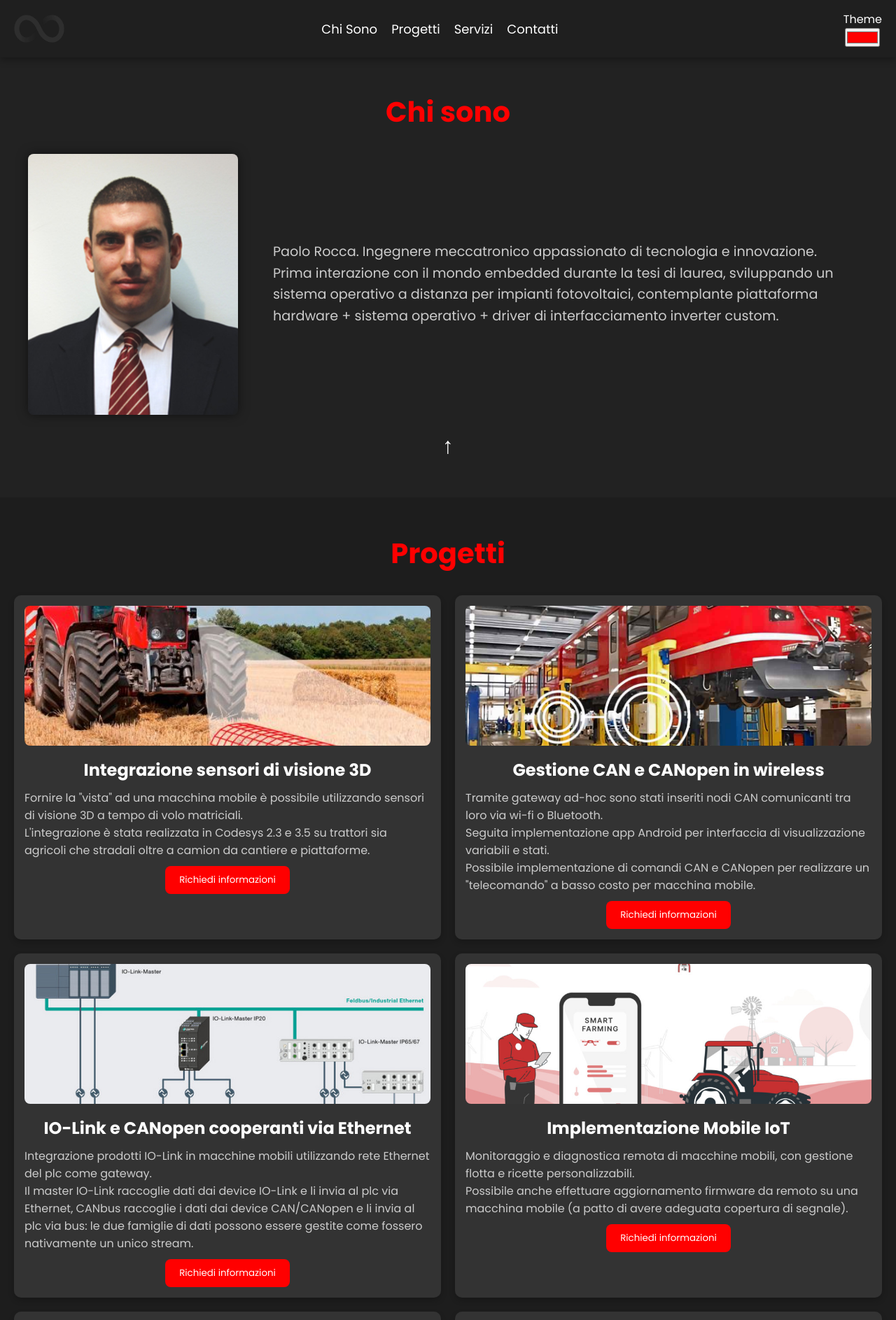
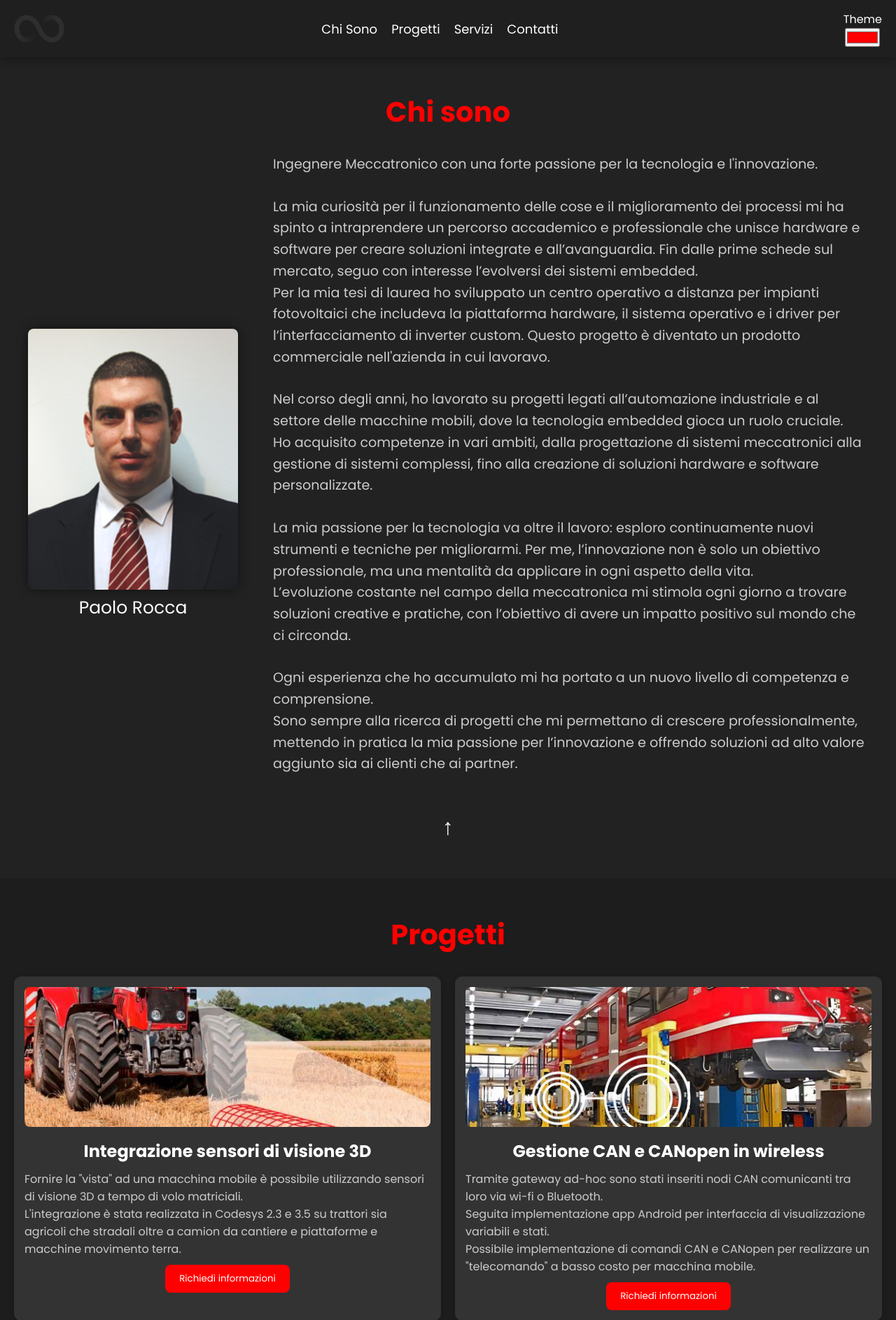
Before and after one commit to PaoloRocca/Repo, a Flask app: page / in a window 1280 px wide. Shown: the top 1887 px of the page at 70% size. Run offline with Flask 3, Linux system fonts and the light colour scheme; some libraries are stand-ins or nearby versions.

Commit message:
Intro text and layout reviewed

```diff
--- a/app.py
+++ b/app.py
@@ -6,5 +6,9 @@ app = Flask(__name__)
 def home():
     return render_template('index.html')
 
+@app.route('/privacy-policy')
+def policy():
+    return render_template('policy.html')
+
 if __name__ == '__main__':
     app.run(debug=True) #Si può considerare la medesima string anche per deploy!
--- a/static/css/style.css
+++ b/static/css/style.css
@@ -155,9 +155,9 @@ section {
 .intro__content {
     display: flex;
     align-items: center;
-    gap: 30px;
     margin-top: 30px;
     padding: 0 20px;
+    gap: 30px;  /* Spaziatura tra le sezioni */
 }
 
 .intro__image {
@@ -173,6 +173,10 @@ section {
     transition: all 0.3s ease; /* Animazione morbida per la transizione */
 }
 
+.intro__image figcaption {
+    font-size: 25px; /* Dimensione testo didascalia */
+}
+
 .intro__image:hover {
     box-shadow: 0 0 25px rgba(0, 0, 0, 0.8); /* Ombra più intensa quando si passa sopra */
 }
@@ -184,10 +188,12 @@ section {
     max-width: auto; /* Limita la larghezza del testo per evitare che diventi troppo largo */
     margin-left: 20px; /* Aggiungi spazio tra l'immagine e il testo */
     text-align: left;
+    flex-direction: column;
 }
 
 .intro__text p {
     display: flex;
+    margin-bottom: 30px;
     line-height: 1.6; /* Aumenta la leggibilità del testo */
 }
 
--- a/static/js/script.js
+++ b/static/js/script.js
@@ -32,7 +32,7 @@ function loadGoogleAnalytics() {
 
 document.addEventListener("DOMContentLoaded", function () {
     const infoButtons = document.querySelectorAll('.info-btn');
-    const messageTextArea = document.getElementById('message'); // La textarea dei contatti
+    const messageTextArea = document.getElementById('message'); // Textarea dei contatti
 
     // Gestione dei bottoni "Richiedi informazioni"
     infoButtons.forEach(button => {
@@ -41,8 +41,7 @@ document.addEventListener("DOMContentLoaded", function () {
             const projectNumber = this.getAttribute('data-project');
             // Compila automaticamente la textarea con il nome del progetto
             messageTextArea.value = "Richiesta informazioni su Progetto " + projectNumber + ":\n";
-
-            // Puoi anche scorrere la pagina fino alla sezione contatti se vuoi che l'utente arrivi lì subito
+            // Scorri la pagina fino alla sezione contatti
             document.getElementById('contact').scrollIntoView({ behavior: 'smooth' });
         });
     });
@@ -85,7 +84,7 @@ document.addEventListener("DOMContentLoaded", function () {
                 "message": "Questo sito utilizza i cookie per migliorare l'esperienza dell'utente. Proseguendo nella navigazione, accetti l'uso dei cookie.",
                 "dismiss": "Accetto",
                 "link": "Maggiori informazioni",
-                "href": "/privacy-policy"  // Link alla tua privacy policy
+                "href": "/privacy-policy"  // Link a privacy policy
             },
             onStatusChange: function(status) {
                 if (status === 'allow') {
--- a/templates/index.html
+++ b/templates/index.html
@@ -34,12 +34,39 @@
         <h2>Chi sono</h2>
         <div class="intro__content">
             <div class="intro__image">
-                <img src="static/images/pr.jpg" alt="Paolo Rocca">
+                <figure>
+                    <img src="static/images/pr.jpg" alt="Paolo Rocca">
+                    <figcaption>Paolo Rocca</figcaption>
+                </figure>
             </div>
             <div class="intro__text">
-                <p>Paolo Rocca. Ingegnere meccatronico appassionato di tecnologia e innovazione.<br/>
-                    Prima interazione con il mondo embedded durante la tesi di laurea, sviluppando un sistema operativo a distanza per
-                    impianti fotovoltaici, contemplante piattaforma hardware + sistema operativo + driver di interfacciamento inverter custom.<br/>
+                <p>
+                    Ingegnere Meccatronico con una forte passione per la tecnologia e l'innovazione.
+                </p>
+                <p>
+                    La mia curiosità per il funzionamento delle cose e il miglioramento dei processi mi ha spinto a intraprendere un percorso
+                    accademico e professionale che unisce hardware e software per creare soluzioni integrate e all’avanguardia.
+                    Fin dalle prime schede sul mercato, seguo con interesse l’evolversi dei sistemi embedded.<br/>
+                    Per la mia tesi di laurea ho sviluppato un centro operativo a distanza per impianti fotovoltaici che includeva la
+                    piattaforma hardware, il sistema operativo e i driver per l’interfacciamento di inverter custom. Questo progetto è
+                    diventato un prodotto commerciale nell'azienda in cui lavoravo.
+                </p>
+                <p>
+                    Nel corso degli anni, ho lavorato su progetti legati all’automazione industriale e al settore delle macchine mobili,
+                    dove la tecnologia embedded gioca un ruolo cruciale. <br/>
+                    Ho acquisito competenze in vari ambiti, dalla progettazione di sistemi meccatronici alla gestione di sistemi complessi,
+                    fino alla creazione di soluzioni hardware e software personalizzate.
+                </p>
+                <p>
+                    La mia passione per la tecnologia va oltre il lavoro: esploro continuamente nuovi strumenti e tecniche per migliorarmi.
+                    Per me, l’innovazione non è solo un obiettivo professionale, ma una mentalità da applicare in ogni aspetto della vita.<br/>
+                    L’evoluzione costante nel campo della meccatronica mi stimola ogni giorno a trovare soluzioni creative e pratiche, con
+                    l’obiettivo di avere un impatto positivo sul mondo che ci circonda.
+                </p>
+                <p>
+                    Ogni esperienza che ho accumulato mi ha portato a un nuovo livello di competenza e comprensione.<br/>
+                    Sono sempre alla ricerca di progetti che mi permettano di crescere professionalmente, mettendo in pratica la mia passione
+                    per l’innovazione e offrendo soluzioni ad alto valore aggiunto sia ai clienti che ai partner.
                 </p>
             </div>
         </div>
@@ -59,7 +86,7 @@
                 <p>
                     Fornire la "vista" ad una macchina mobile è possibile utilizzando sensori di visione 3D a tempo di volo matriciali.<br />
                     L'integrazione è stata realizzata in Codesys 2.3 e 3.5 su trattori sia agricoli che stradali oltre a camion da cantiere e
-                    piattaforme.
+                    piattaforme e macchine movimento terra.
                 </p>
                 <button class="info-btn" data-project="1">Richiedi informazioni</button>
             </div>
```
Also changed, not shown: templates/policy.html (added, +40 -0 lines).
